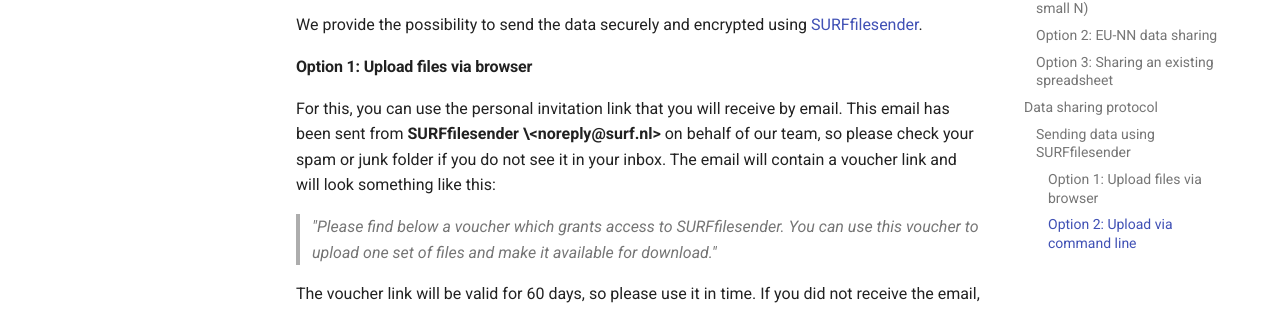
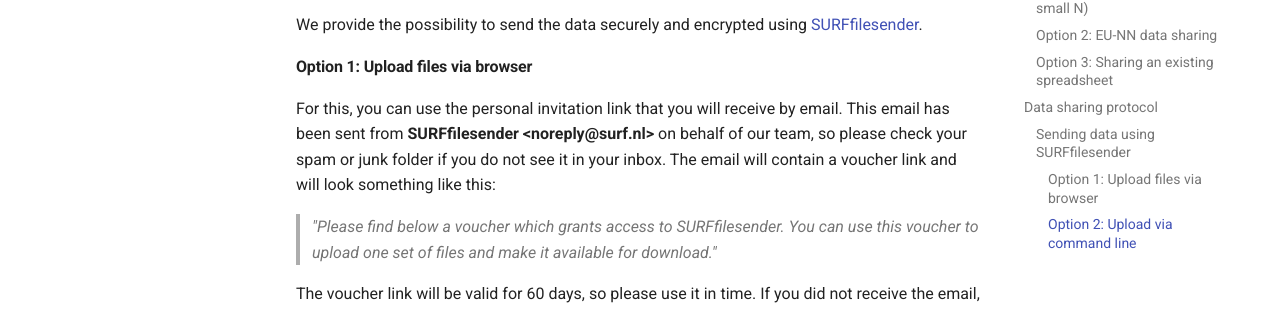
Before and after one commit to nichy-consortium/nichy, an MkDocs documentation site: the page built from docs/resources/how_to_guides/data_sharing.md, in a window 1280 px wide and 900 px high, scrolled down 1675 px. Shown: the part 262-572 px from the top of the window. Built offline with MkDocs 1.6.1 and Material for MkDocs 9.7.7, drawn with Linux system fonts in a browser that asks for light colours.

```diff
--- a/docs/resources/how_to_guides/data_sharing.md
+++ b/docs/resources/how_to_guides/data_sharing.md
@@ -59,7 +59,7 @@ If your site already has a spreadsheet containing the clinical and demographic v
 We provide the possibility to send the data securely and encrypted using [SURFfilesender](https://www.surf.nl/en/services/storage-data-management/surffilesender).
 
 #### Option 1: Upload files via browser
-For this, you can use the personal invitation link that you will receive by email. This email has been sent from **SURFfilesender \<noreply@surf.nl\>** on behalf of our team, so please check your spam or junk folder if you do not see it in your inbox. The email will contain a voucher link and will look something like this:
+For this, you can use the personal invitation link that you will receive by email. This email has been sent from **SURFfilesender <noreply@surf.nl\>** on behalf of our team, so please check your spam or junk folder if you do not see it in your inbox. The email will contain a voucher link and will look something like this:
 >*"Please find below a voucher which grants access to SURFfilesender. You can use this voucher to upload one set of files and make it available for download."*
 
 The voucher link will be valid for 60 days, so please use it in time. If you did not receive the email, cannot find it, or need a new link, please reach out to the NICHY core team.
```
